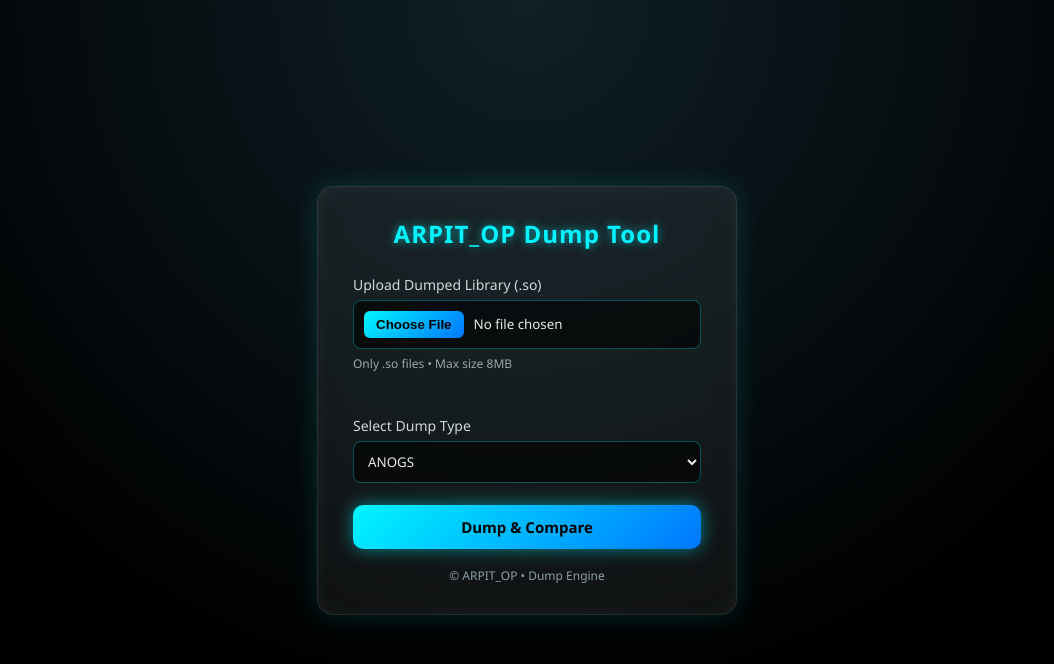
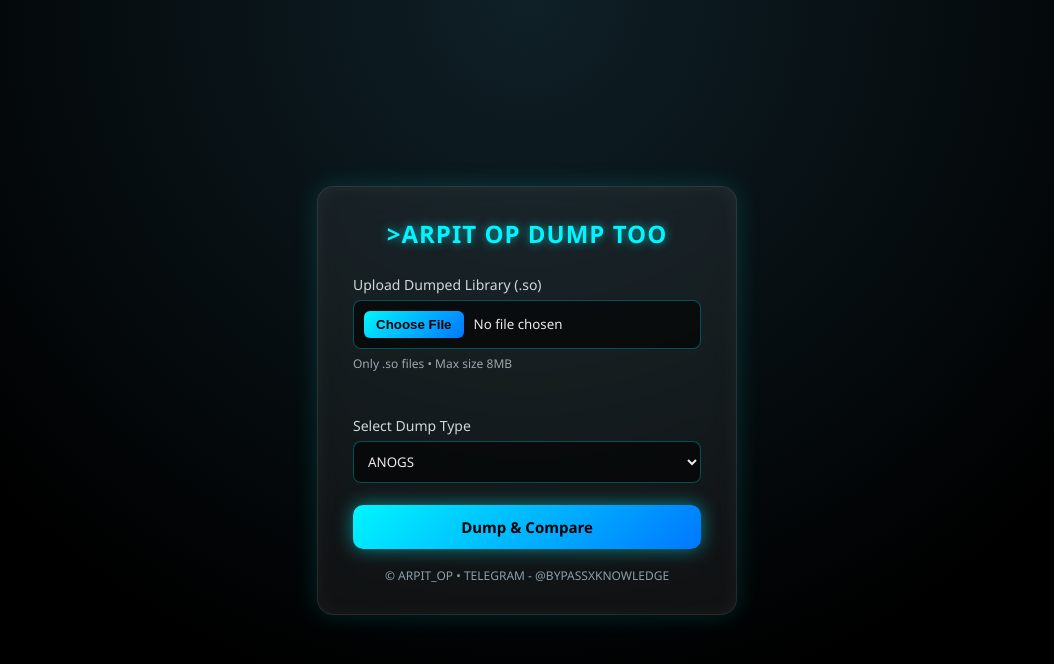
Before and after one commit to ARPITDIXIT789/dump-web, a Flask app: page / in a window 1280 px wide. Shown: the top 664 px of the page, without its empty margins (113-1167 px from the left). Run offline with Flask 3, Linux system fonts and the light colour scheme.

Commit message:
Update index.html

```diff
--- a/dump-web/templates/index.html
+++ b/dump-web/templates/index.html
@@ -2,13 +2,13 @@
 <html lang="en">
 <head>
     <meta charset="UTF-8">
-    <title>ARPIT_OP Dump Tool</title>
+    <title>ARPIT OP DUMP TOOL</title>
     <link rel="stylesheet" href="{{ url_for('static', filename='style.css') }}">
 </head>
 <body>
 
 <div class="container">
-    <h2>ARPIT_OP Dump Tool</h2>
+    <h2>>ARPIT OP DUMP TOO</h2>
 
     <form method="post" action="/upload" enctype="multipart/form-data">
 
@@ -28,7 +28,7 @@
     </form>
 
     <div class="footer">
-        © ARPIT_OP • Dump Engine
+        © ARPIT_OP • TELEGRAM - @BYPASSXKNOWLEDGE
     </div>
 </div>
 
```
